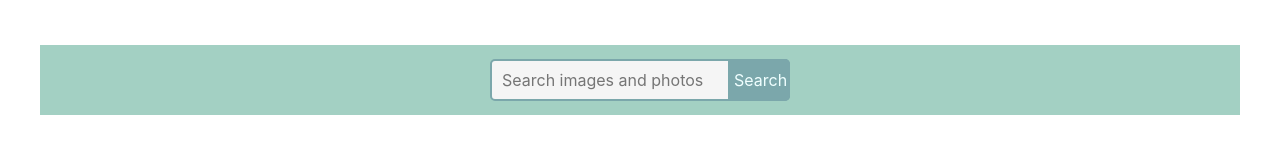
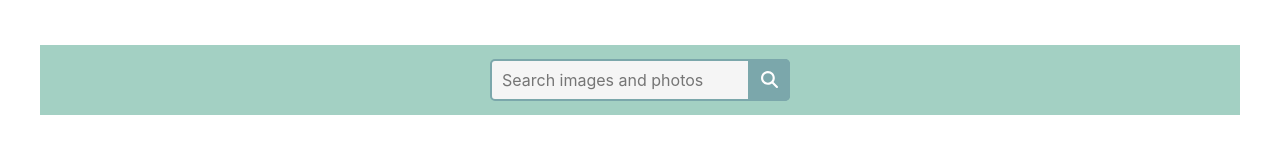
Before and after one commit to YDovzhyk/goit-react-hw-03-image-finder, a React (Create React App) app: page / in a window 1280 px wide. Shown: the top 160 px of the page. Built offline with nearby package versions, Linux system fonts and the light colour scheme.

Commit message:
add icon search
add icon search

```diff
--- a/src/components/Searchbar/Searchbar.jsx
+++ b/src/components/Searchbar/Searchbar.jsx
@@ -1,6 +1,10 @@
 import { Component } from "react";
 import PropTypes from 'prop-types';
 import { nanoid } from 'nanoid';
+import { FontAwesomeIcon } from '@fortawesome/react-fontawesome'
+import { faMagnifyingGlass } from '@fortawesome/free-solid-svg-icons'
+
+
 
 import s from "./searchbar.module.css";
 
@@ -45,7 +49,7 @@
     <header className={s.searchbar}>
         <form onSubmit={handleSubmit} className={s.form}>
             <button type="submit" className={s.button}>
-            <span className={s.buttonLabel}>Search</span>
+            <FontAwesomeIcon className={s.icon} icon={faMagnifyingGlass}/>
             </button>
 
             <input
--- a/src/components/Searchbar/searchbar.module.css
+++ b/src/components/Searchbar/searchbar.module.css
@@ -27,7 +27,7 @@
     position: absolute;
     top: 0;
     right: 0px;
-    width: 62px;
+    width: 42px;
     height: 42px;
     border: none;
     background: #7BA7AB;
@@ -59,3 +59,7 @@
     cursor: pointer;
     transition: background-color 250ms linear;
 }
+.icon {
+    color: white;
+    font-size: 17px;
+}
```
